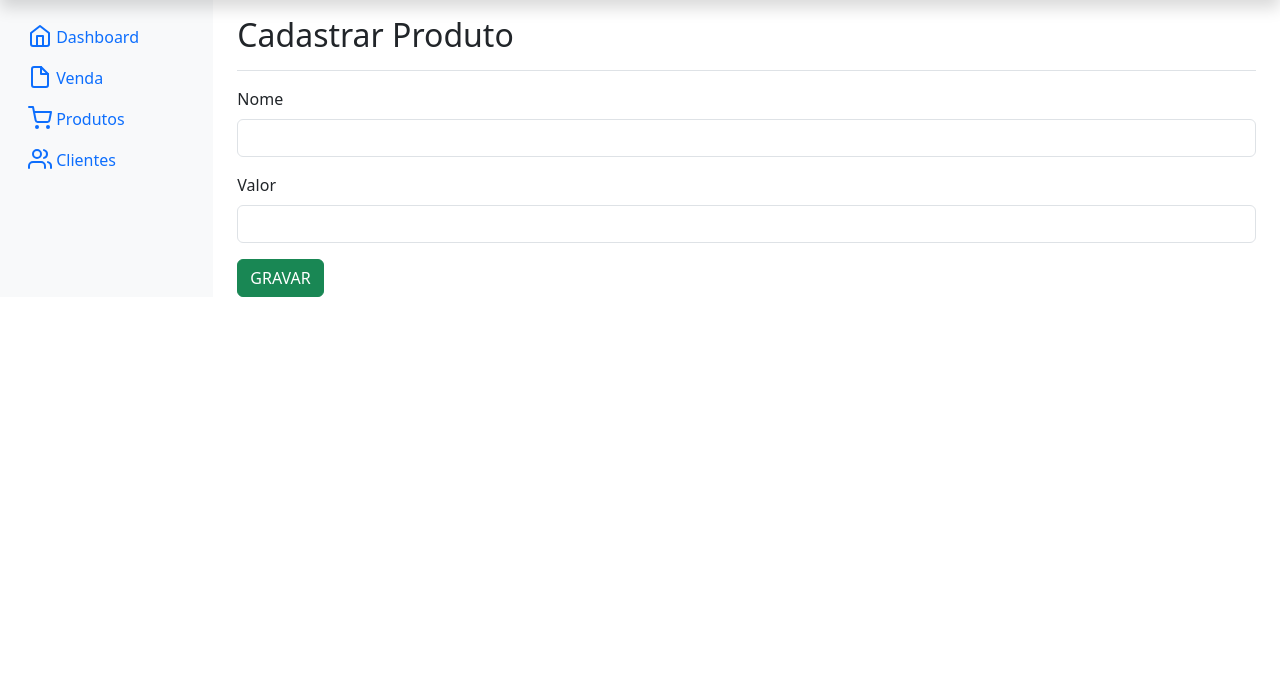
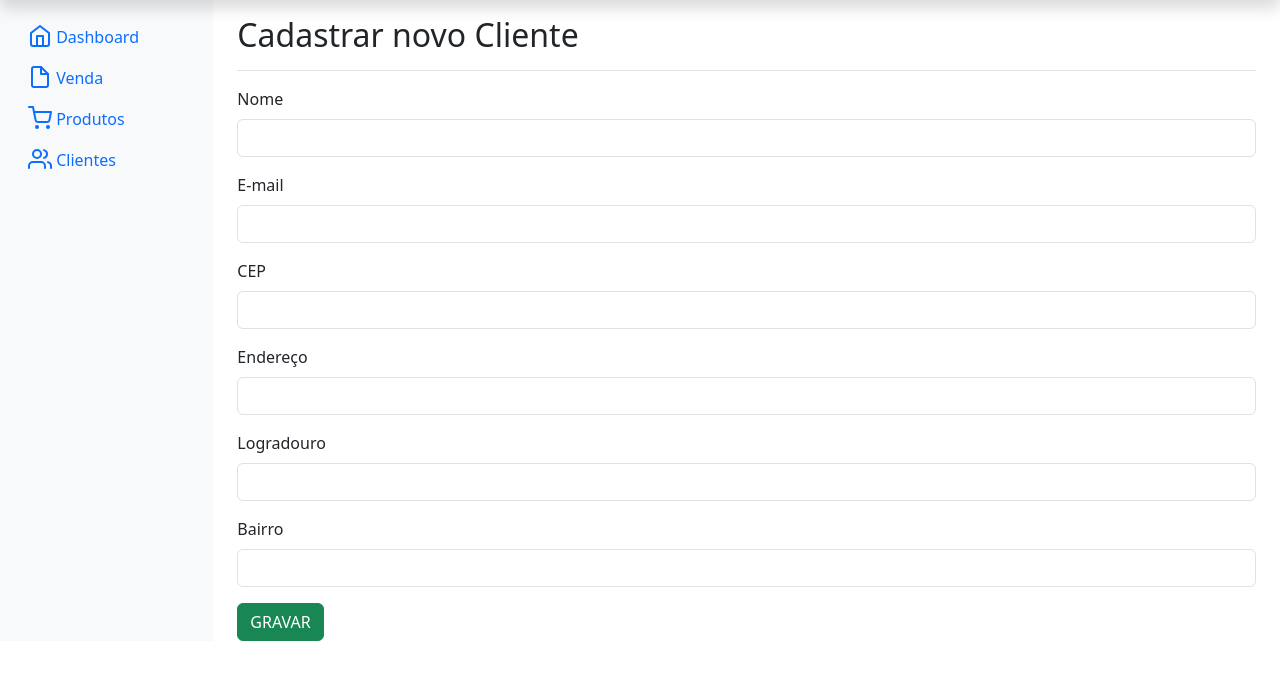
Before and after one commit to HenriqueMa1a/Mentoria-Laravel-10, a Laravel app: page /clientes/cadastrarCliente in a window 1280 px wide. Shown: the part 40-720 px from the top of the page. Run offline with Laravel 10, Linux system fonts and the light colour scheme; some libraries are stand-ins or nearby versions.

Commit message:
feature: formulário de cadastro de cliente

```diff
--- a/app/Http/Controllers/ClientesController.php
+++ b/app/Http/Controllers/ClientesController.php
@@ -35,8 +35,7 @@ class ClientesController extends Controller
             //cria os dados
             // dd($request->all());
             $data = $request->all();
-            $componentes = new Componentes();
-            $data['valor'] = $componentes->formatacaoMascaraDinheiroDecimal($data['valor']);
+            dd($data);
             Cliente::create($data);
 
             Toastr::success('Gravado com sucesso');
--- a/resources/views/pages/clientes/create.blade.php
+++ b/resources/views/pages/clientes/create.blade.php
@@ -1,10 +1,10 @@
 @extends('index')
 
 @section('content')
-    <form method="POST" action="{{ route('cadastrar.produto') }}">
+    <form method="POST" action="{{ route('cadastrar.cliente') }}">
         @csrf
         <div class="d-flex justify-content-between flex-wrap flex-md-nowrap align-items-center pt-3 pb-2 mb-3 border-bottom">
-            <h1 class="h2">Cadastrar Produto</h1>
+            <h1 class="h2">Cadastrar novo Cliente</h1>
         </div>
         <div class="mb-3">
             <label class="form-label">Nome</label>
@@ -15,11 +15,40 @@
             @endif
         </div>
         <div class="mb-3">
-            <label class="form-label">Valor</label>
-            <input id="mascara_valor" class="form-control @error('valor') is-invalid @enderror" name="valor"
-                value="{{ old('valor') }}">
-            @if ($errors->has('valor'))
-                <div class="invalid-feedback">{{ $errors->first('valor') }}</div>
+            <label class="form-label">E-mail</label>
+            <input class="form-control @error('email') is-invalid @enderror" name="email" value="{{ old('email') }}">
+            @if ($errors->has('email'))
+                <div class="invalid-feedback">{{ $errors->first('email') }}</div>
+            @endif
+        </div>
+        <div class="mb-3">
+            <label class="form-label">CEP</label>
+            <input class="form-control @error('cep') is-invalid @enderror" name="cep" value="{{ old('cep') }}">
+            @if ($errors->has('cep'))
+                <div class="invalid-feedback">{{ $errors->first('cep') }}</div>
+            @endif
+        </div>
+        <div class="mb-3">
+            <label class="form-label">Endereço</label>
+            <input class="form-control @error('endereco') is-invalid @enderror" name="endereco"
+                value="{{ old('endereco') }}">
+            @if ($errors->has('endereco'))
+                <div class="invalid-feedback">{{ $errors->first('endereco') }}</div>
+            @endif
+        </div>
+        <div class="mb-3">
+            <label class="form-label">Logradouro</label>
+            <input class="form-control @error('logradouro') is-invalid @enderror" name="logradouro"
+                value="{{ old('logradouro') }}">
+            @if ($errors->has('logradouro'))
+                <div class="invalid-feedback">{{ $errors->first('logradouro') }}</div>
+            @endif
+        </div>
+        <div class="mb-3">
+            <label class="form-label">Bairro</label>
+            <input class="form-control @error('bairro') is-invalid @enderror" name="bairro" value="{{ old('bairro') }}">
+            @if ($errors->has('bairro'))
+                <div class="invalid-feedback">{{ $errors->first('bairro') }}</div>
             @endif
         </div>
         <button type="submit" class="btn btn-success">GRAVAR</button>
```
